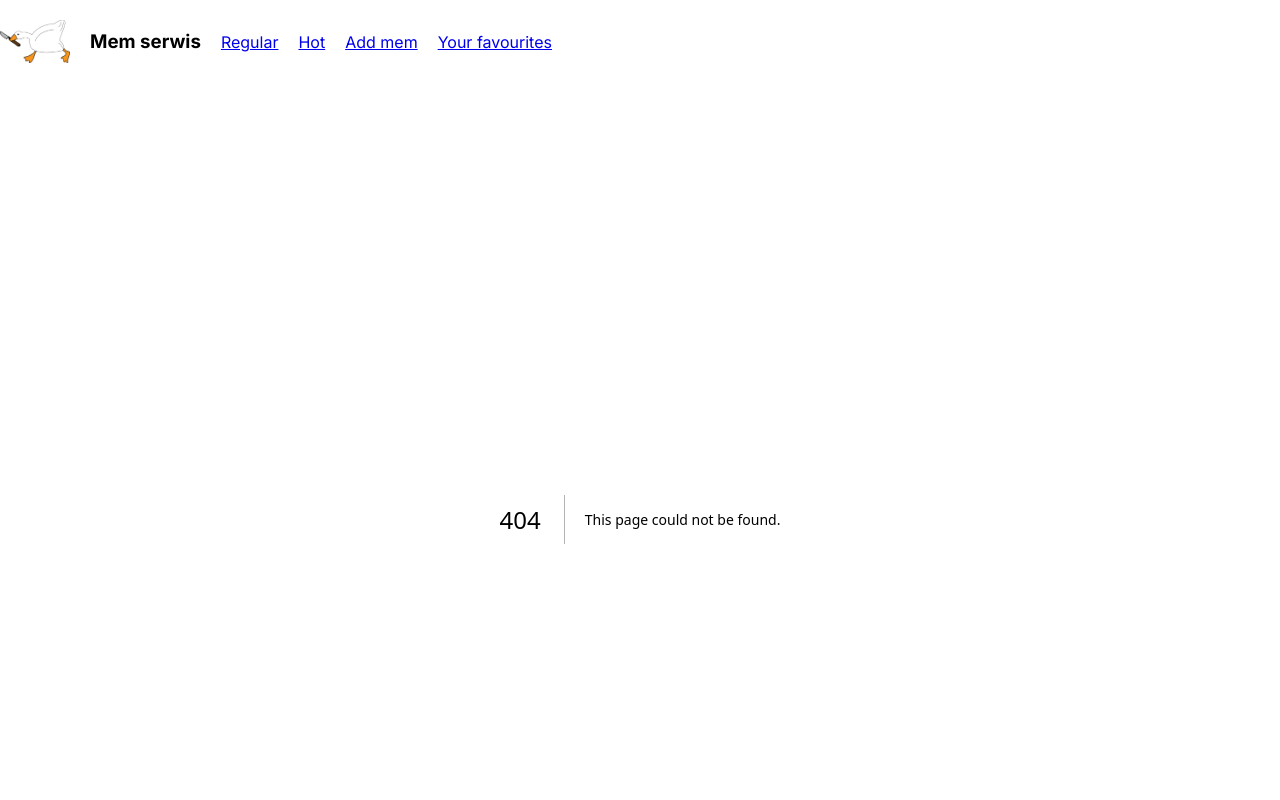
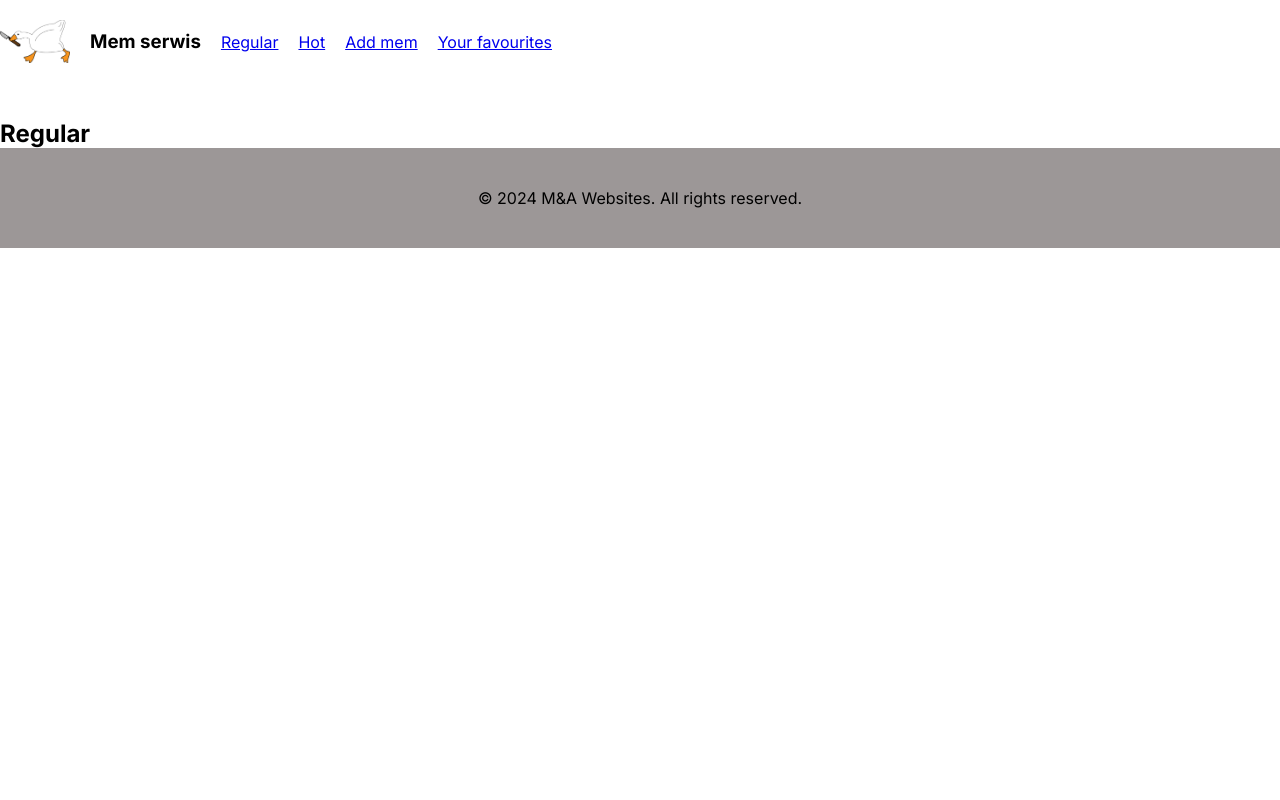
Before and after one commit to adamGolczynski/Mem-serwis, a Next.js app: page /regular in a window 1280 px wide. Before the commit this address had no page. Shown: the top 800 px of the page. Built offline with nearby package versions, Linux system fonts and the light colour scheme.

Commit message:
change structure of the file and add regular route

```diff
--- a/app/layout.jsx
+++ b/app/layout.jsx
@@ -2,7 +2,7 @@ import { Inter } from 'next/font/google'
 import './globals.css';
 
 // components
-import { Navbar } from './components/Navbar/Navbar'
+import { Navbar } from '../components/Navbar'
 import Footer from '@/components/Footer';
 
 const inter = Inter({ subsets: ['latin'] })
--- a/app/page.jsx
+++ b/app/page.jsx
@@ -3,7 +3,7 @@ import styles from "./page.module.css";
 export default function Home() {
   return (
     <main className={styles.main}>
-      <h2>Regular</h2>
+      <h2>Home</h2>
     </main>
   );
 }
--- /dev/null
+++ b/app/regular/page.jsx
@@ -0,0 +1,7 @@
+export default function Regular() {
+  return (
+    <main>
+        <h2>Regular</h2>
+    </main>
+  )
+}
```
Also changed, not shown: components/Navbar.jsx (renamed from app/components/Navbar/Navbar.jsx), components/Navbar.module.css (renamed from app/components/Navbar/Navbar.module.css), components/mem_logo.png (renamed from app/components/Navbar/mem_logo.png).
